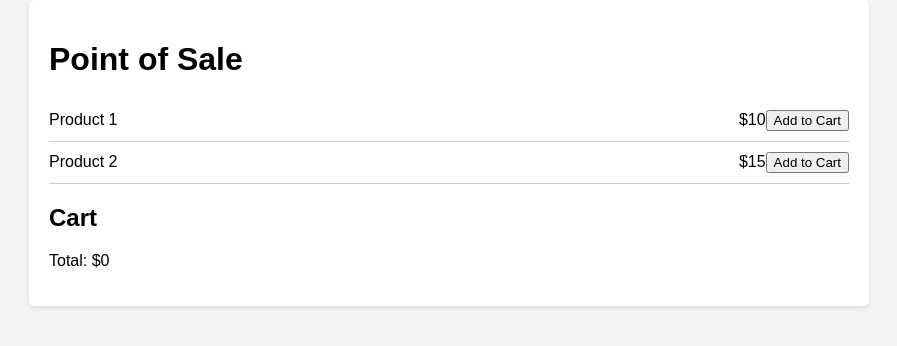
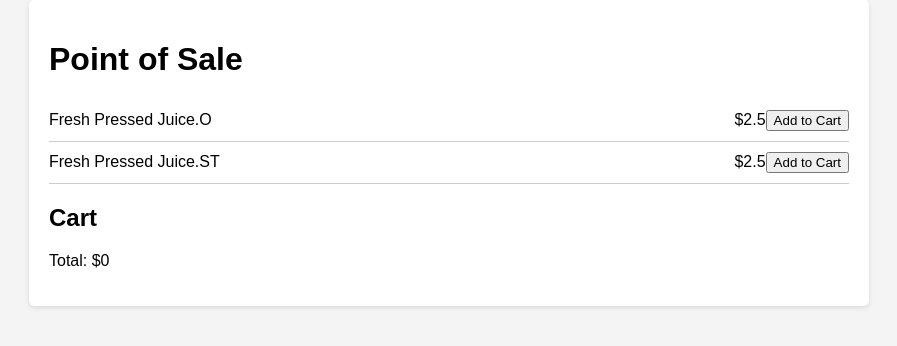
Before and after one commit to html-css-js23/pos-, a plain HTML site: page index.html in a window 1280 px wide. Shown: the whole page, without its empty margins (191-1088 px from the left). Drawn offline with Linux system fonts and the light colour scheme.

Commit message:
Made Product Updates

```diff
--- a/index.html
+++ b/index.html
@@ -36,13 +36,13 @@
         <h1>Point of Sale</h1>
         <div class="product-list">
             <div class="product">
-                <span class="product-name">Product 1</span>
-                <span class="product-price">$10</span>
+                <span class="product-name">Fresh Pressed Juice.O</span>
+                <span class="product-price">$2.5</span>
                 <button class="add-to-cart">Add to Cart</button>
             </div>
             <div class="product">
-                <span class="product-name">Product 2</span>
-                <span class="product-price">$15</span>
+                <span class="product-name">Fresh Pressed Juice.ST</span>
+                <span class="product-price">$2.5</span>
                 <button class="add-to-cart">Add to Cart</button>
             </div>
         </div>
@@ -53,8 +53,8 @@
 
     <script>
         const products = [
-            { name: "Product 1", price: 10 },
-            { name: "Product 2", price: 15 }
+            { name: "Fresh Pressed Juice.O", price: 2.5 },
+            { name: "Fresh Pressed Juice.ST", price: 2.5 }
         ];
 
         const cart = [];
```
